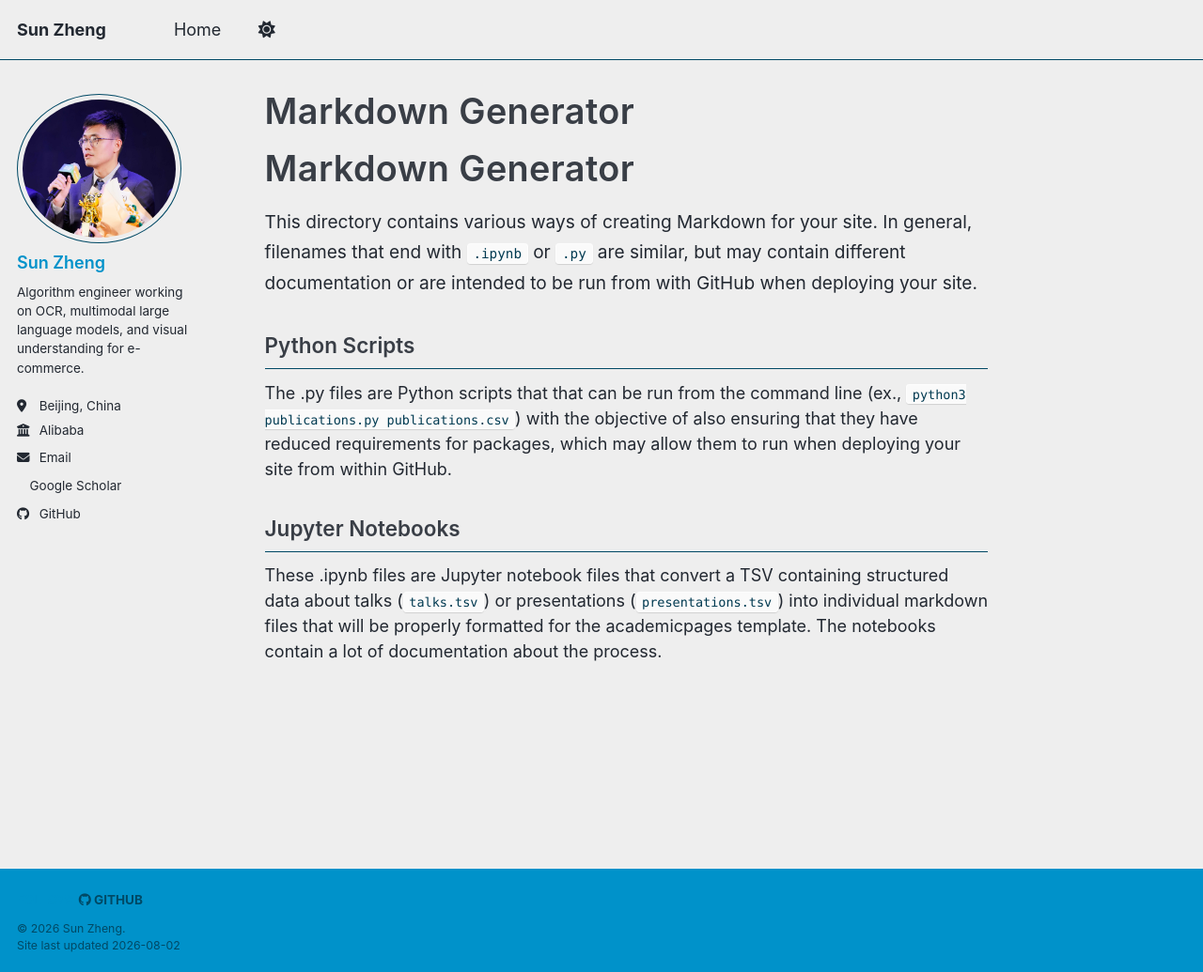
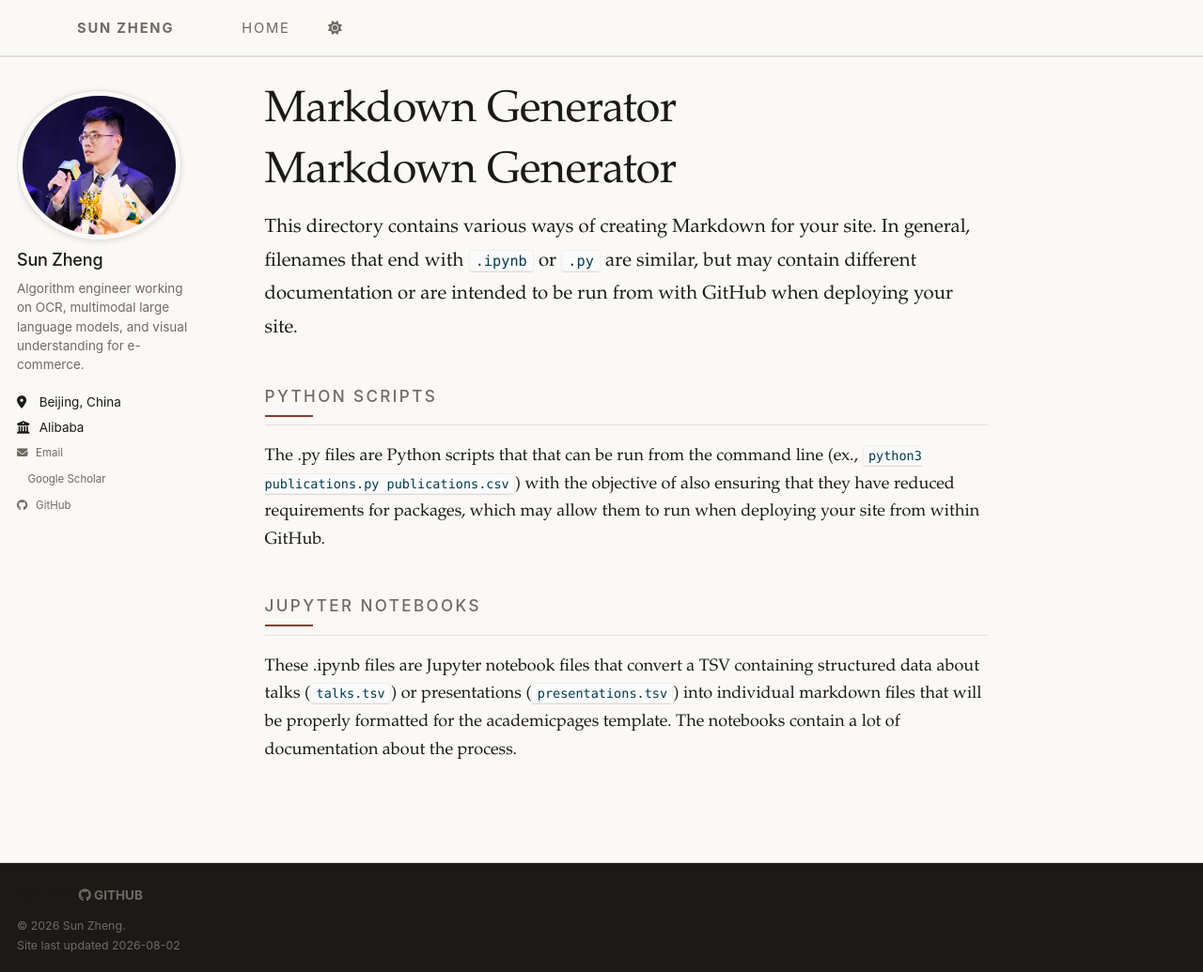
Before and after one commit to fourierer/fourierer.github.io, a Jekyll site: the page built from markdown_generator/README.md, in a window 1280 px wide and 1035 px high. Shown: the whole window at 94% size. Built offline with Jekyll 4.4.1, drawn with Linux system fonts in a browser that asks for light colours; our own code applies the rules of GitHub Pages for plain Markdown files; a style sheet for code colours, icons or effects is not loaded.

Commit message:
Redesign to editorial academic style, remove skills

```diff
--- a/_sass/custom.scss
+++ b/_sass/custom.scss
@@ -1,144 +1,245 @@
 /* ==========================================================================
-   CUSTOM TYPOGRAPHY & COLOR POLISH
+   EDITORIAL ACADEMIC — CUSTOM DESIGN SYSTEM
+   A restrained, magazine-like aesthetic: paper-white ground,
+   serif display type, hairline rules, single accent color.
    ========================================================================== */
 
-/* Headings with theme accent color */
+/* ---------- Palette ---------- */
+:root {
+  --paper        : #faf9f7;
+  --ink          : #1c1a17;
+  --ink-soft     : #6f6a63;
+  --ink-faint    : #a39d94;
+  --accent       : #8c3a24;
+  --accent-dark  : #6e2c1b;
+  --hairline     : #e4e0d9;
+  --card-bg      : #ffffff;
+
+  --global-base-color            : var(--accent);
+  --global-bg-color              : var(--paper);
+  --global-footer-bg-color       : var(--ink);
+  --global-border-color          : var(--hairline);
+  --global-dark-border-color     : var(--hairline);
+  --global-link-color            : var(--ink);
+  --global-link-color-hover      : var(--accent);
+  --global-link-color-visited    : var(--accent);
+  --global-masthead-link-color   : var(--ink);
+  --global-masthead-link-color-hover : var(--accent);
+  --global-text-color            : var(--ink);
+  --global-text-color-light      : var(--ink-soft);
+  --global-thead-color           : #f1eeea;
+}
+
+html[data-theme="dark"] {
+  --paper        : #171512;
+  --ink          : #e8e4dd;
+  --ink-soft     : #9c968c;
+  --ink-faint    : #6b665e;
+  --accent       : #d29a7e;
+  --accent-dark  : #e8b89e;
+  --hairline     : #2e2b27;
+  --card-bg      : #1e1c18;
+
+  --global-base-color            : var(--accent);
+  --global-bg-color              : var(--paper);
+  --global-footer-bg-color       : #0f0e0c;
+  --global-border-color          : var(--hairline);
+  --global-dark-border-color     : var(--hairline);
+  --global-link-color            : var(--ink);
+  --global-link-color-hover      : var(--accent);
+  --global-link-color-visited    : var(--accent);
+  --global-masthead-link-color   : var(--ink);
+  --global-masthead-link-color-hover : var(--accent);
+  --global-text-color            : var(--ink);
+  --global-text-color-light      : var(--ink-soft);
+  --global-thead-color           : #26231f;
+}
+
+/* ---------- Typography ---------- */
+body {
+  font-family: "Iowan Old Style", "Palatino Linotype", Palatino, Georgia, "Songti SC", serif;
+  color: var(--ink);
+  line-height: 1.65;
+  -webkit-font-smoothing: antialiased;
+}
+
 h1, h2, h3, h4, h5 {
-  color: var(--global-link-color, var(--global-base-color));
+  font-family: "Iowan Old Style", "Palatino Linotype", Palatino, Georgia, serif;
+  font-weight: 500;
+  color: var(--ink);
+  letter-spacing: -0.01em;
+}
+
+h1 {
+  font-size: 2.6em;
+  line-height: 1.15;
+  margin-bottom: 0.3em;
+}
+
+h2 {
+  font-size: 1.5em;
+  font-weight: 500;
+  letter-spacing: 0.02em;
+  margin-top: 2.6em;
+  margin-bottom: 1.1em;
+  padding-bottom: 0.4em;
+  border-bottom: 1px solid var(--hairline);
+  text-transform: uppercase;
+  font-size: 0.95em;
+  font-family: -apple-system, BlinkMacSystemFont, "Segoe UI", "PingFang SC", sans-serif;
+  letter-spacing: 0.14em;
+  color: var(--ink-soft);
+}
+
+h2::after {
+  content: "";
+  display: block;
+  width: 3em;
+  height: 2px;
+  background: var(--accent);
+  margin-top: 0.55em;
+}
+
+h3 {
+  font-size: 1.15em;
+  color: var(--ink);
+  margin-top: 1.8em;
+}
+
+strong {
+  color: var(--ink);
   font-weight: 600;
 }
 
-h1 {
-  font-size: 2.1em;
-  letter-spacing: 0.01em;
-}
-
-h2 {
-  padding-bottom: 0.25em;
-  border-bottom: 2px solid var(--global-border-color, var(--global-base-color));
-  margin-top: 1.6em;
-}
-
-h3 {
-  color: var(--global-base-color);
-  margin-top: 1.3em;
-}
-
-/* Accent text */
-strong {
-  color: var(--global-base-color);
-  font-weight: 600;
-}
-
-/* Links */
+/* ---------- Links ---------- */
 a {
-  color: var(--global-base-color);
-  transition: color 0.2s ease;
+  color: var(--ink);
+  transition: color 0.18s ease;
+  text-decoration: none;
 }
 
 a:hover {
-  color: var(--global-link-color-hover, var(--global-base-color));
-  text-decoration: underline;
-  text-decoration-color: var(--global-base-color);
-  text-underline-offset: 3px;
+  color: var(--accent);
 }
 
-/* List markers in accent color */
-li::marker {
-  color: var(--global-base-color);
+.page__content a {
+  border-bottom: 1px solid var(--hairline);
+  transition: border-color 0.18s ease, color 0.18s ease;
 }
 
-/* Publication-like list items */
-ul li {
-  margin-bottom: 0.45em;
+.page__content a:hover {
+  border-bottom-color: var(--accent);
+}
+
+/* ---------- Intro ---------- */
+.page__content > p:first-of-type {
+  font-size: 1.13em;
+  line-height: 1.75;
+  color: var(--ink);
+  max-width: 52em;
+}
+
+.page__content > p:first-of-type strong {
+  color: var(--accent);
+}
+
+/* ---------- Lists ---------- */
+.page__content ul {
+  padding-left: 1.1em;
+}
+
+.page__content li {
+  margin-bottom: 0.5em;
+  line-height: 1.65;
+}
+
+li::marker {
+  color: var(--accent);
+}
+
+/* ---------- Masthead ---------- */
+.masthead {
+  background: var(--paper);
+  border-bottom: 1px solid var(--hairline);
+}
+
+.masthead__inner-wrap {
+  max-width: 64em;
+}
+
+.masthead__menu-item a {
+  font-family: -apple-system, BlinkMacSystemFont, "Segoe UI", sans-serif;
+  font-size: 0.82em;
+  letter-spacing: 0.12em;
+  text-transform: uppercase;
+  color: var(--ink-soft);
+}
+
+.masthead__menu-item a:hover {
+  color: var(--accent);
+}
+
+/* ---------- Sidebar ---------- */
+.sidebar {
+  font-family: -apple-system, BlinkMacSystemFont, "Segoe UI", "PingFang SC", sans-serif;
+}
+
+.author__name {
+  font-family: "Iowan Old Style", "Palatino Linotype", Palatino, Georgia, serif;
+  font-size: 1.35em;
+  font-weight: 500;
+  color: var(--ink);
+}
+
+.author__bio {
+  color: var(--ink-soft);
+  font-size: 0.9em;
   line-height: 1.55;
 }
 
-/* Horizontal rules with accent gradient */
-hr {
-  border: none;
-  height: 2px;
-  background: linear-gradient(to right, var(--global-base-color), transparent);
-  margin: 1.8em 0;
+.author__urls a {
+  color: var(--ink-soft);
+  font-size: 0.85em;
 }
 
-/* Intro paragraph emphasis */
-.page__content > p:first-of-type {
-  font-size: 1.06em;
-  line-height: 1.7;
+.author__urls a:hover {
+  color: var(--accent);
 }
 
-/* Sidebar name accent */
-.author__name {
-  color: var(--global-base-color);
-  font-weight: 600;
+.author__avatar img {
+  border-radius: 50%;
+  box-shadow: 0 1px 6px rgba(0, 0, 0, 0.12);
 }
 
-/* Archive item titles */
-.archive__item-title a {
-  color: var(--global-link-color, var(--global-base-color));
-}
-
-.archive__item-title a:hover {
-  color: var(--global-base-color);
-}
-
-/* Nav masthead active state */
-.masthead__menu-item a:hover {
-  color: var(--global-base-color);
-}
-
-/* Dark theme refinements */
-html[data-theme="dark"] {
-  h2 {
-    border-bottom-color: var(--global-dark-border-color, #444);
-  }
-
-  a {
-    color: var(--global-base-color);
-  }
-
-  a:hover {
-    color: #fff;
-    text-decoration-color: var(--global-base-color);
-  }
-
-  strong {
-    color: var(--global-base-color);
-  }
-}
-
-/* ==========================================================================
-   EDUCATION ROWS & PUBLICATION ROWS
-   ========================================================================== */
-
-/* Education entries: logo + degree info side by side */
+/* ---------- Education rows ---------- */
 .edu-row {
   display: flex;
   align-items: center;
-  gap: 1.2em;
-  padding: 0.9em 1em;
-  margin: 0.6em 0;
-  border: 1px solid var(--global-border-color, #ddd);
-  border-radius: 8px;
-  background: var(--global-bg-color, #fff);
-  transition: box-shadow 0.2s ease, border-color 0.2s ease;
+  gap: 1.4em;
+  padding: 1.1em 0.2em;
+  border-bottom: 1px solid var(--hairline);
+  background: transparent;
+  transition: padding-left 0.25s ease, border-color 0.25s ease;
+}
+
+.edu-row:first-of-type {
+  border-top: 1px solid var(--hairline);
 }
 
 .edu-row:hover {
-  border-color: var(--global-base-color);
-  box-shadow: 0 2px 8px rgba(0, 0, 0, 0.08);
+  border-color: var(--accent);
+  padding-left: 0.5em;
 }
 
 .edu-logo {
-  width: 56px;
-  height: 56px;
+  width: 52px;
+  height: 52px;
   object-fit: contain;
   flex-shrink: 0;
   border-radius: 50%;
   background: #fff;
-  padding: 3px;
-  box-shadow: 0 1px 4px rgba(0, 0, 0, 0.15);
+  padding: 2px;
+  border: 1px solid var(--hairline);
 }
 
 .edu-info {
@@ -148,89 +249,112 @@ html[data-theme="dark"] {
 }
 
 .edu-degree {
-  font-weight: 600;
-  color: var(--global-link-color, var(--global-base-color));
+  font-family: "Iowan Old Style", "Palatino Linotype", Palatino, Georgia, serif;
+  font-weight: 500;
+  font-size: 1.08em;
+  color: var(--ink);
 }
 
 .edu-school {
-  color: var(--global-text-color, inherit);
-  font-size: 0.95em;
+  color: var(--ink-soft);
+  font-size: 0.92em;
 }
 
 .edu-year {
-  color: var(--global-text-color-light, #888);
-  font-size: 0.85em;
-  letter-spacing: 0.02em;
+  font-family: -apple-system, BlinkMacSystemFont, "Segoe UI", sans-serif;
+  color: var(--ink-faint);
+  font-size: 0.78em;
+  letter-spacing: 0.08em;
+  text-transform: uppercase;
+  margin-top: 0.15em;
 }
 
-/* Publication entries: thumbnail + title/venue side by side */
+/* ---------- Publication rows ---------- */
 .pub-row {
   display: flex;
   align-items: flex-start;
-  gap: 1.4em;
-  padding: 1em;
-  margin: 0.8em 0;
-  border: 1px solid var(--global-border-color, #ddd);
-  border-radius: 8px;
-  background: var(--global-bg-color, #fff);
-  transition: box-shadow 0.2s ease, border-color 0.2s ease;
+  gap: 1.8em;
+  padding: 1.4em 0.2em;
+  border-bottom: 1px solid var(--hairline);
+  background: transparent;
+  transition: padding-left 0.25s ease, border-color 0.25s ease;
+}
+
+.pub-row:first-of-type {
+  border-top: 1px solid var(--hairline);
 }
 
 .pub-row:hover {
-  border-color: var(--global-base-color);
-  box-shadow: 0 3px 10px rgba(0, 0, 0, 0.1);
+  border-color: var(--accent);
+  padding-left: 0.5em;
 }
 
 .pub-img {
-  width: 220px;
-  max-width: 40%;
+  width: 200px;
+  max-width: 38%;
   height: auto;
   object-fit: contain;
   flex-shrink: 0;
-  border-radius: 6px;
-  border: 1px solid var(--global-dark-border-color, #eee);
+  border: 1px solid var(--hairline);
   background: #fff;
 }
 
 .pub-info {
   display: flex;
   flex-direction: column;
-  gap: 0.35em;
-  padding-top: 0.2em;
+  gap: 0.5em;
+  padding-top: 0.1em;
 }
 
 .pub-title {
-  font-weight: 600;
-  color: var(--global-link-color, var(--global-base-color));
+  font-family: "Iowan Old Style", "Palatino Linotype", Palatino, Georgia, serif;
+  font-weight: 500;
+  font-size: 1.12em;
   line-height: 1.45;
+  color: var(--ink);
+  transition: color 0.2s ease;
+}
+
+.pub-row:hover .pub-title {
+  color: var(--accent);
 }
 
 .pub-venue {
-  color: var(--global-text-color-light, #888);
-  font-size: 0.95em;
-  line-height: 1.5;
+  color: var(--ink-soft);
+  font-size: 0.92em;
+  line-height: 1.55;
 }
 
-/* Dark theme adjustments */
-html[data-theme="dark"] {
-  .edu-logo, .pub-img {
-    background: #fff;
-  }
-
-  .edu-row, .pub-row {
-    background: var(--global-bg-color, #252a34);
-    border-color: var(--global-dark-border-color, #444);
-  }
+/* ---------- Footer ---------- */
+.page__footer {
+  border-top: 1px solid var(--hairline);
 }
 
-/* Mobile: stack pub image on top */
+.page__footer-follow ul {
+  border: none;
+}
+
+.page__footer a {
+  color: var(--ink-soft);
+}
+
+.page__footer a:hover {
+  color: var(--accent);
+}
+
+/* ---------- Responsive ---------- */
 @media (max-width: 600px) {
   .pub-row {
     flex-direction: column;
+    gap: 0.9em;
   }
 
   .pub-img {
     width: 100%;
     max-width: 100%;
   }
+
+  h1 {
+    font-size: 2em;
+  }
 }
```
Also changed, not shown: _pages/about.md (+0 -5 lines).
